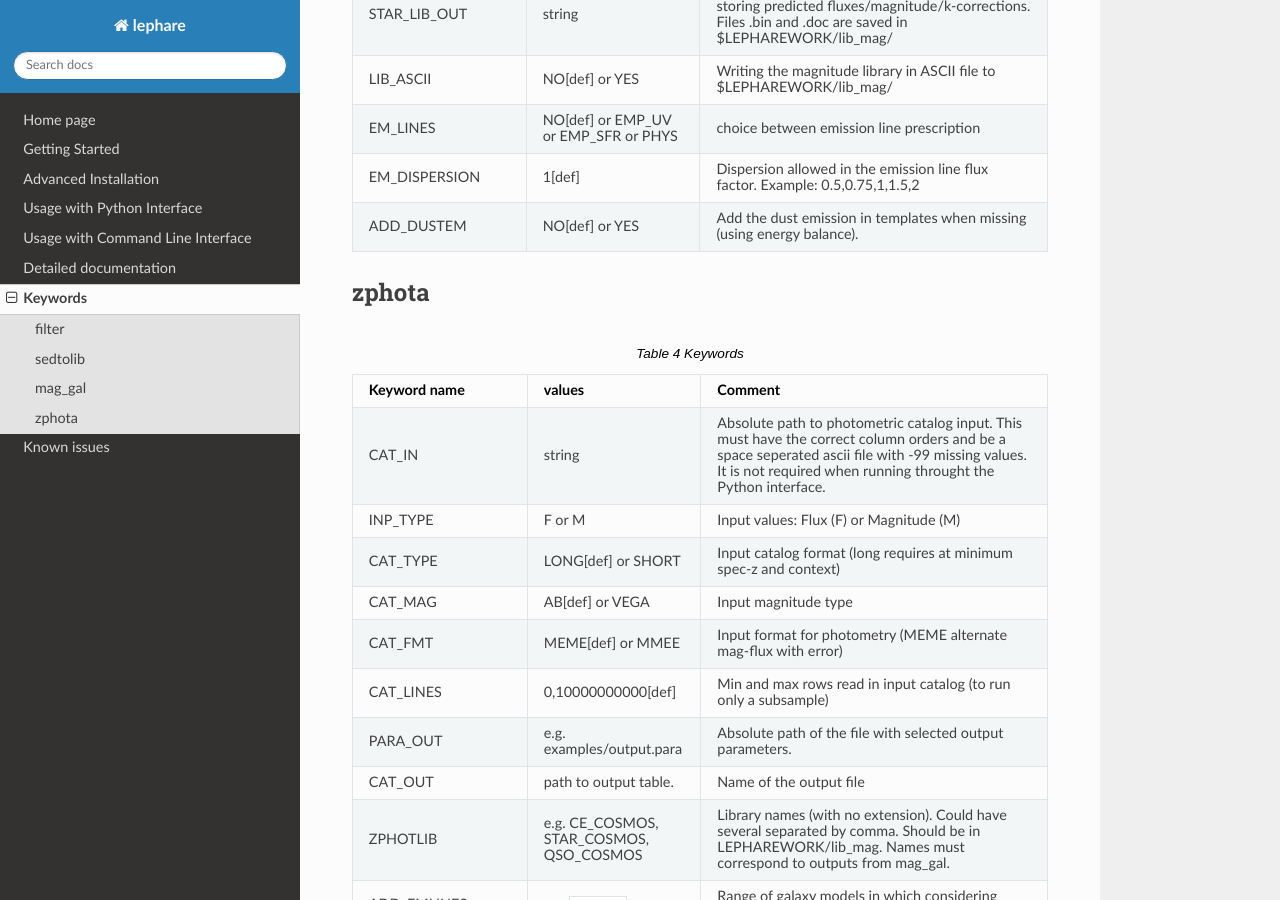
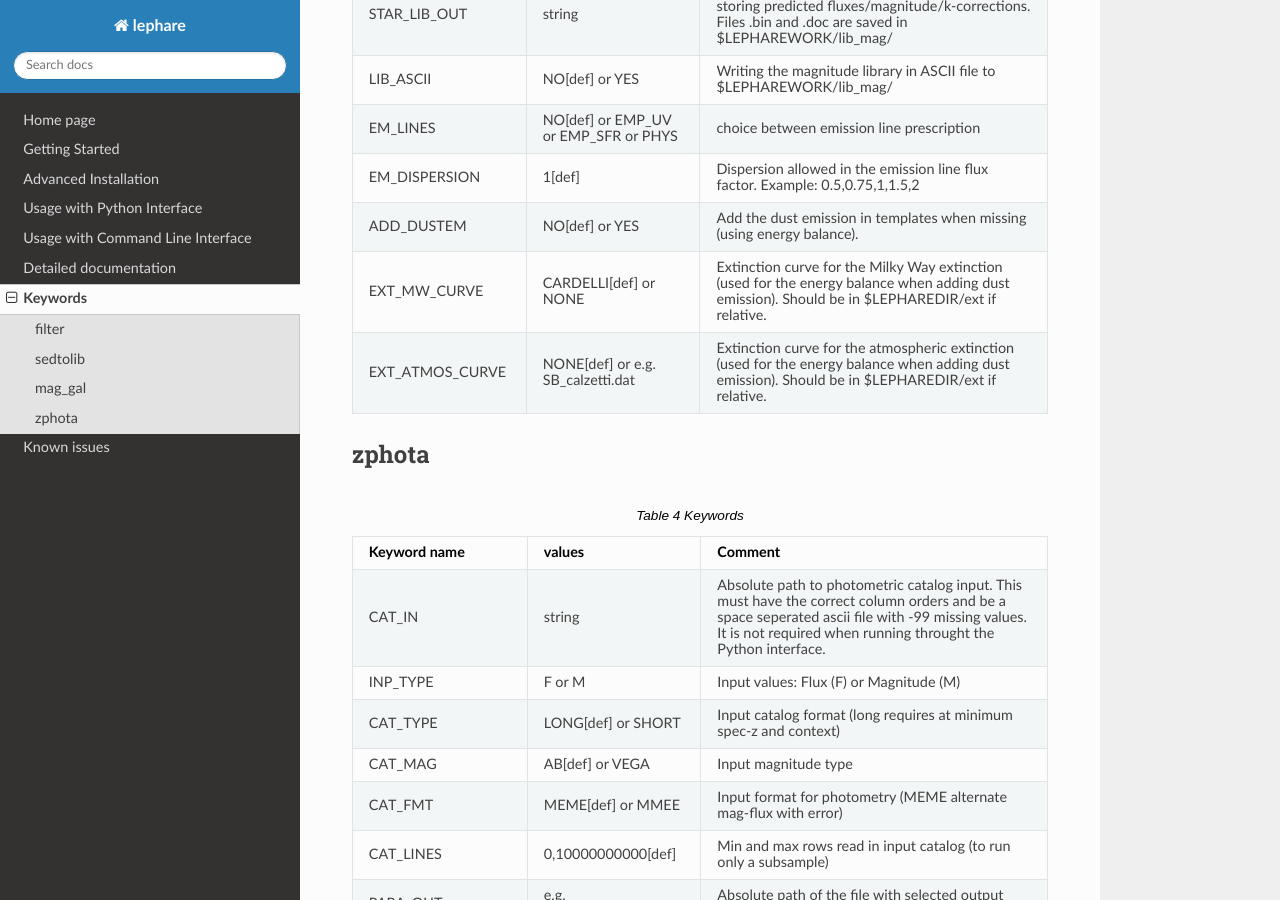
Before and after one commit to lephare-photoz/lephare, a Sphinx documentation site: the page built from docs/keywords.rst, in a window 1280 px wide and 900 px high, scrolled down 2327 px. Built offline with Sphinx 7.4.7 and the Read the Docs theme 3.1.0, drawn with Linux system fonts in a browser that asks for light colours; pages that are not in the unit, such as notebooks, are missing from menus.

Commit message:
Updated all GAL_CURVE to EXT_MW_CURVE and EXT_CURVE to EXT_ATMOS_CURVE
Next step apply STANDARD method using one ext for all models

```diff
--- a/docs/detailed.rst
+++ b/docs/detailed.rst
@@ -693,12 +693,12 @@ vista/K                0.100            0.118    0.364
 ====================== ================ ======== ============
 
 |
-| Col 2 : Mean atmospheric extinction (mag/airmass) using (EXT_CURVE):
+| Col 2 : Mean atmospheric extinction (mag/airmass) using (EXT_ATMOS_CURVE):
   :math:`A_{\lambda}= \int R_{\lambda} Ext(\lambda) d\lambda / \int R_{\lambda} d\lambda`
 | :math:`Ext(\lambda)` comes from any atmospheric extinction curve that
   is put in $\ *LEPHAREDIR*/ext/.
 | Col 3 : Mean galactic attenuation (in :math:`A(\lambda)/A_V`) using
-  the galactic extinction law (GAL_CURVE). Col 4 : Mean galactic
+  the galactic extinction law (EXT_MW_CURVE). Col 4 : Mean galactic
   attenuation (in :math:`A(\lambda)//E(B-V)`) as a function of color
   excess (E(B-V)) assuming :math:`A_V=R_V\times E(B-V)`.
 | For :math:`R_V` coefficients, we assume :math:`R_V=3.1` for most
--- a/docs/keywords.rst
+++ b/docs/keywords.rst
@@ -137,6 +137,12 @@ mag_gal
    * - ADD_DUSTEM
      - NO[def] or YES
      - Add the dust emission in templates when missing (using energy balance).
+   * - EXT_MW_CURVE
+     - CARDELLI[def] or NONE
+     - Extinction curve for the Milky Way extinction (used for the energy balance when adding dust emission). Should be in $LEPHAREDIR/ext if relative.
+   * - EXT_ATMOS_CURVE
+     - NONE[def] or e.g. SB_calzetti.dat
+     - Extinction curve for the atmospheric extinction (used for the energy balance when adding dust emission). Should be in $LEPHAREDIR/ext if relative.
 
 zphota
 ------
```
Also changed, not shown: 4 other files.
